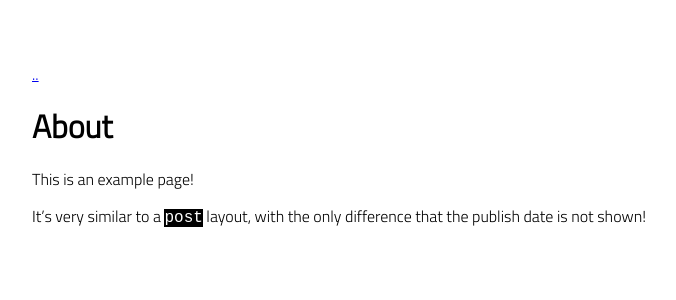
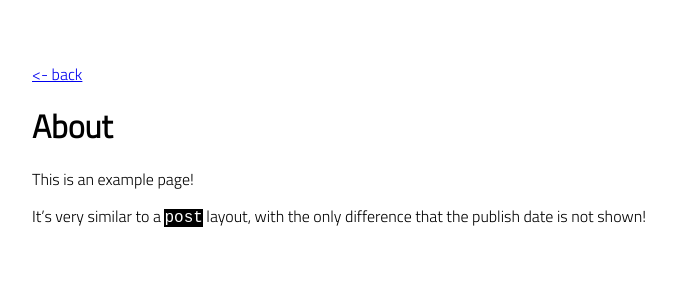
Before and after one commit to tehmaspc/tehmaspc.github.io, a Jekyll site: the page built from about.md, in a window 1280 px wide. Shown: the top 300 px of the page, without its empty margins (301-977 px from the left). Built offline with Jekyll 4.4.1, drawn with Linux system fonts in a browser that asks for light colours.

Commit message:
Update configs

```diff
--- a/_config.yml
+++ b/_config.yml
@@ -11,11 +11,11 @@ permalink: /:slug.html
 favicon: "favicon.ico" # name+extension of favicon (which must be put on the root folder)
 # goat_counter: "yoursitename" # put your GoatCounter name if you want to use GoatCounter analytics
 
-theme: no-style-please # if you are using GitHub Pages, change it to remote_theme: riggraz/no-style-please
+remote_theme: riggraz/no-style-please
 
 theme_config:
   appearance: "light" # can be "light", "dark" or "auto"
-  back_home_text: ".." # customize text for homepage link in post layout
+  back_home_text: "<- back" # customize text for homepage link in post layout
   date_format: "%Y-%m-%d" # customize how date is formatted
   show_description: false # show blog description in home page
 
```
